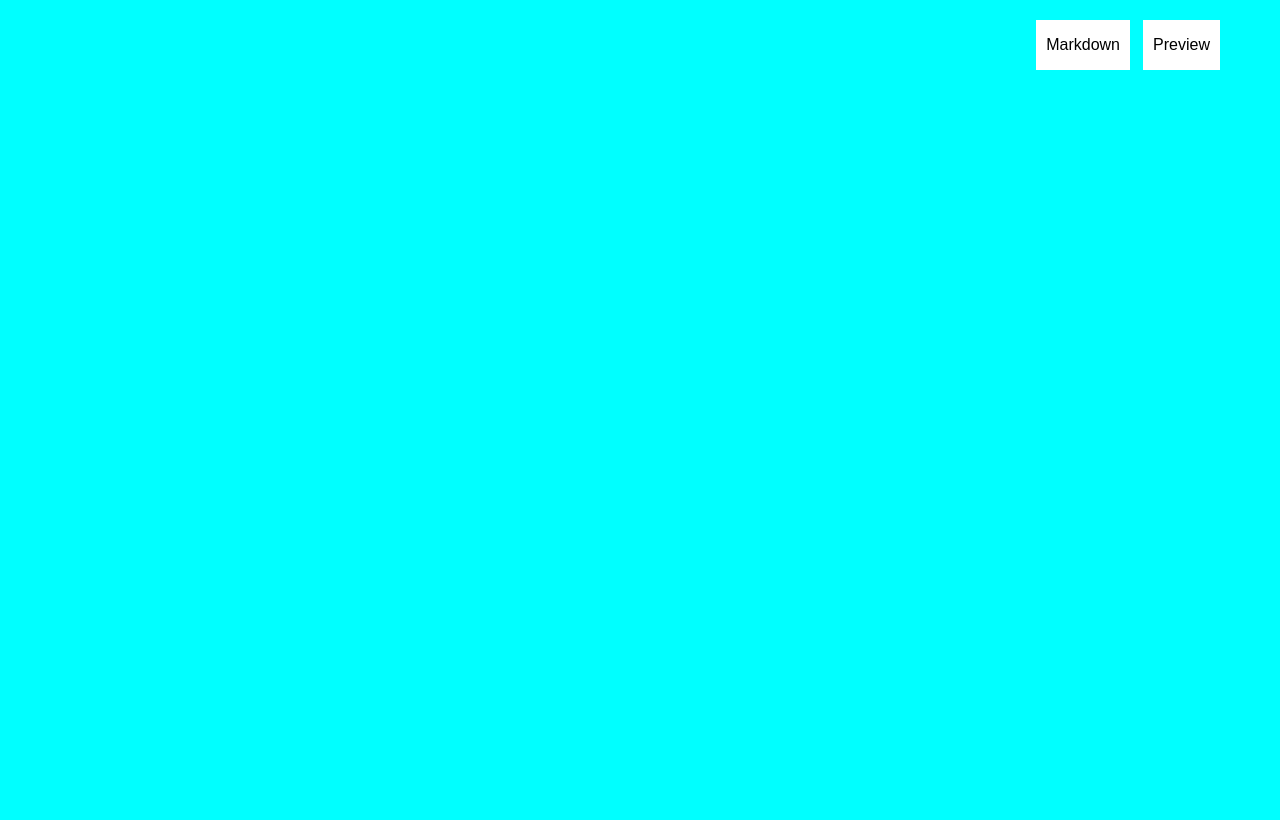
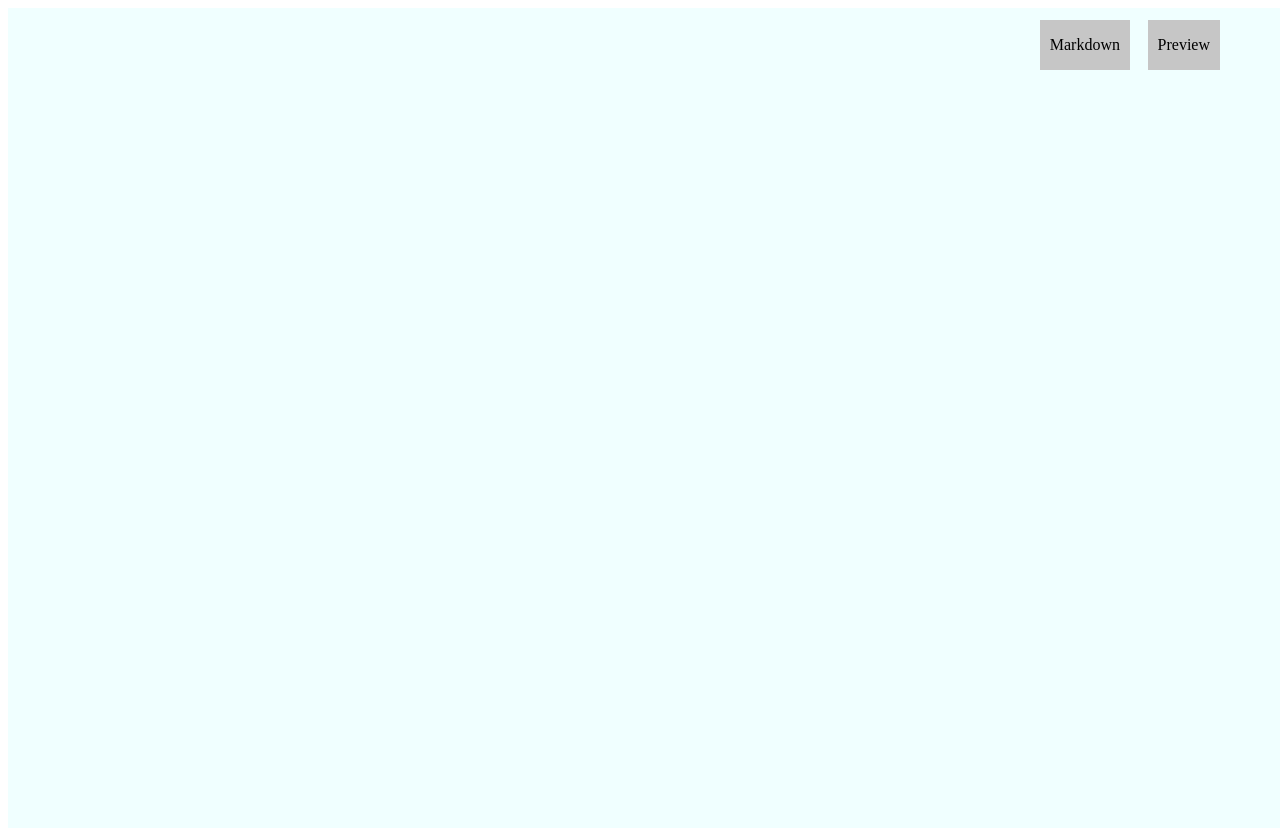
Before and after one commit to nathaalves/markdown-test, a React (Create React App) app: page / in a window 1280 px wide. Shown: the top 840 px of the page. Built offline with nearby package versions, Linux system fonts and the light colour scheme.

Commit message:
remove reset css

```diff
--- a/src/components/App.js
+++ b/src/components/App.js
@@ -7,7 +7,7 @@ export default function App () {
     return (
 
         <>
-            <GlobalStyles />
+            {/* <GlobalStyles /> */}
             <Note />
         </>
     );
--- a/src/components/Note.js
+++ b/src/components/Note.js
@@ -35,7 +35,7 @@ const Title = styled.input`
     width: 100vw;
     height: 100px;
     padding-left: 20px;
-    background-color: aqua;
+    background-color: azure;
 `
 
 const MarkdownTextArea = styled.textarea`
@@ -47,7 +47,7 @@ const MarkdownTextArea = styled.textarea`
     padding-top: 0px;
     overflow-y: scroll;
 
-    background-color: aqua;
+    background-color: azure;
 `;
 
 const Preview = styled(ReactMarkdown)`
@@ -56,7 +56,7 @@ const Preview = styled(ReactMarkdown)`
     padding: 20px;
     padding-top: 0px;
     overflow-y: scroll;
-    background-color: aqua;
+    background-color: azure;
 `;
 
 const MarkdownButton = styled(Button)`
--- a/src/components/shared/Button.js
+++ b/src/components/shared/Button.js
@@ -6,7 +6,7 @@ const Button = styled.button`
 
     height: 30px;
     padding: 10px;
-    background-color: #fff;
+    background-color: #c6c6c6;
 
     cursor: pointer;
 `;
```
